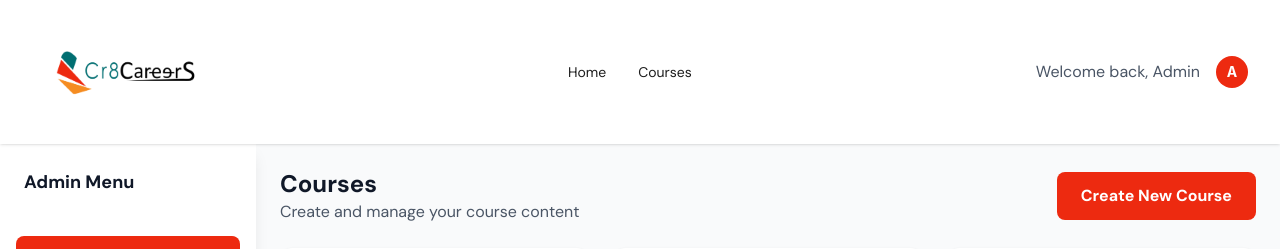
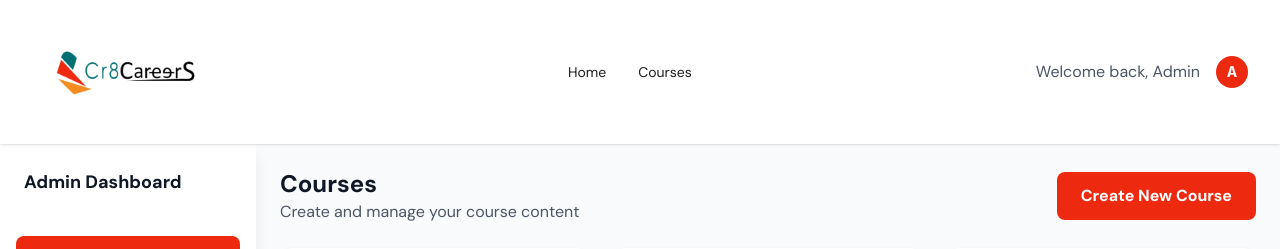
Before and after one commit to i-oladele/cr8careers, a React (Vite) app: page /admin in a window 1280 px wide. Shown: the top 249 px of the page. Built offline with nearby package versions, Linux system fonts and the light colour scheme; sample sign-in values are in the browser's storage.

Commit message:
Change Admin Menu to Admin Dashboard in left sidebar
- Update sidebar heading from 'Admin Menu' to 'Admin Dashboard'
- Provides clearer identification of the admin interface
- Maintains consistent terminology throughout the application

```diff
--- a/src/app/pages/AdminDashboard.tsx
+++ b/src/app/pages/AdminDashboard.tsx
@@ -50,7 +50,7 @@ function Sidebar({ activeSection, setActiveSection }: {
     <div className="w-64 bg-white shadow-lg fixed left-0 top-36 bottom-0">
       <div className="p-6">
         <h3 className="font-['DM_Sans',sans-serif] font-bold text-lg text-gray-900 mb-4">
-          Admin Menu
+          Admin Dashboard
         </h3>
       </div>
 
```
